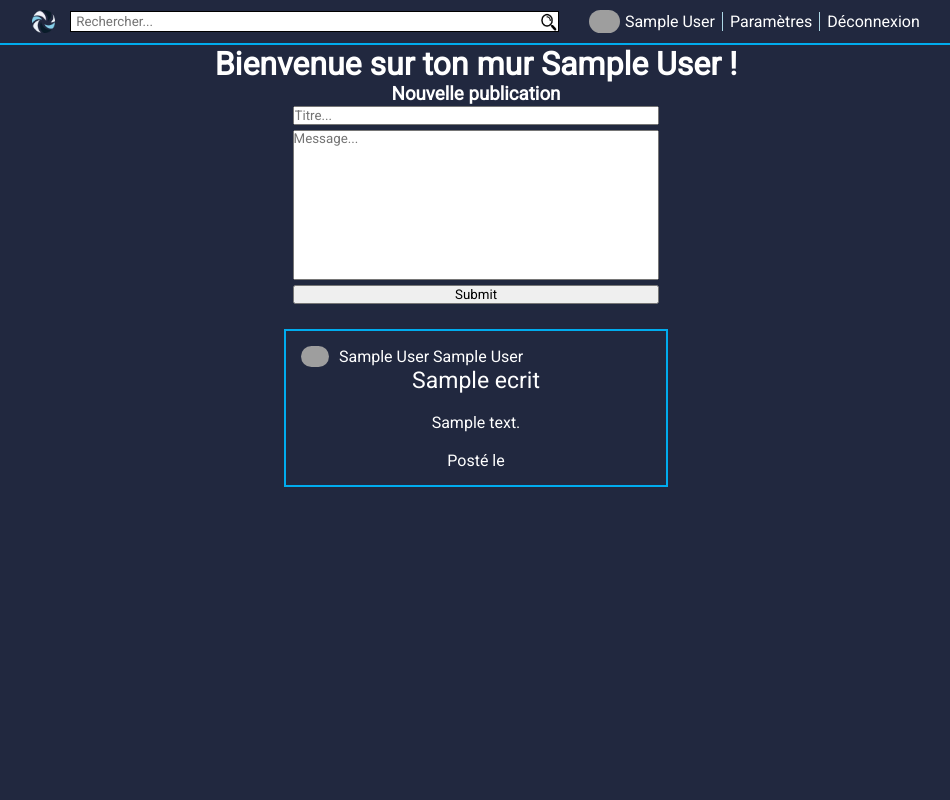
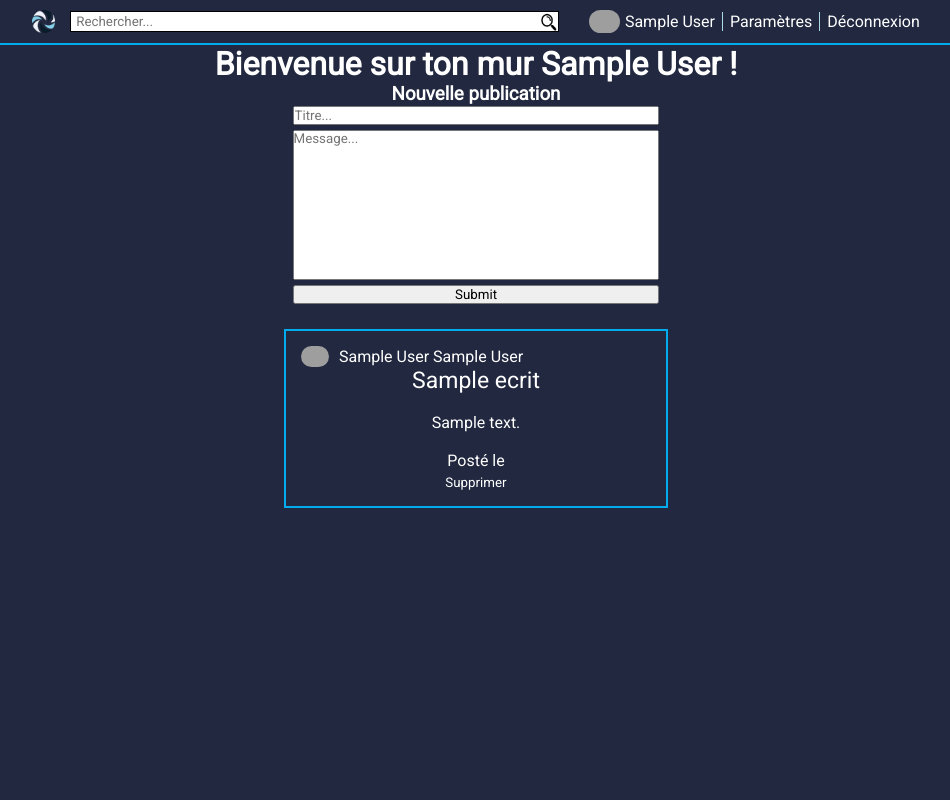
Before and after one commit to FlorianLz/SpeakNow, a PHP site: page /index.php?action=mur in a window 1280 px wide. Shown: the whole page, without its empty margins (164-1114 px from the left). Run offline with PHP 8.4, Linux system fonts and the light colour scheme; the visitor is signed in with stand-in values (Sample User, id 1); tables that the repository leaves empty or names only in its code hold one stand-in row (values such as "Sample post"); data that the repository does not hold is empty; grey boxes are pictures that could not be loaded.

Commit message:
Ajout de la possibilité de supprimer un post sur son mur.

```diff
--- a/config/actions.php
+++ b/config/actions.php
@@ -14,4 +14,5 @@ $listeDesActions = array(
     "modification" => "traitement/modification.php",
     "ajoutavatar" => "traitement/ajoutavatar.php",
     "poster" => "traitement/poster.php",
+    "supprimerpost" => "traitement/supprimerpost.php",
 );
--- a/css/style.css
+++ b/css/style.css
@@ -295,6 +295,13 @@ header .recherche form input[type="submit"]:hover{
   resize:none;
   height:150px;
 }
+.postmur input[type="submit"]{
+  border:0;
+  background-color: transparent;
+  color:white;
+  cursor:pointer;
+  padding-top:5px;
+}
 
 
 
--- a/traitement/poster.php
+++ b/traitement/poster.php
@@ -1,8 +1,8 @@
 <?php
 if(isset($_POST['message']) && !empty($_POST['message']) && isset($_POST['titre']) && !empty($_POST['titre'])) {
     $id=$_SESSION['id'];
-    $titre=htmlspecialchars($_POST['titre']);
-    $message = htmlspecialchars($_POST['message']);
+    $titre=htmlspecialchars(addslashes($_POST['titre']));
+    $message = htmlspecialchars(addslashes($_POST['message']));
     echo $message;
     $date = date("Y-m-d H:i:s");
 
@@ -11,6 +11,8 @@ if(isset($_POST['message']) && !empty($_POST['message']) && isset($_POST['titre'
     $query->execute();
 
     header('Location: index.php?action=mur');
+}else{
+    header('Location: index.php?action=mur');
 }
 
 
--- a/vues/mur.php
+++ b/vues/mur.php
@@ -39,6 +39,13 @@
             echo $line['contenu'];
             echo '<br><br>';
             echo 'Posté le '.$line['dateEcrit'];
+            echo '<form method="post" action="index.php?action=supprimerpost">
+                <input type="hidden" name="id" value="'.$line['id'].'">
+                <input type="hidden" name="titre" value="'.$line['titre'].'">
+                <input type="hidden" name="message" value="'.$line['contenu'].'">
+                <input type="hidden" name="date" value="'.$line['dateEcrit'].'">
+                <input type="submit" value="Supprimer">
+                </form>';
             echo '</div>';
         };
         echo '</div>';
```
Also changed, not shown: traitement/supprimerpost.php (added, +25 -0 lines).
